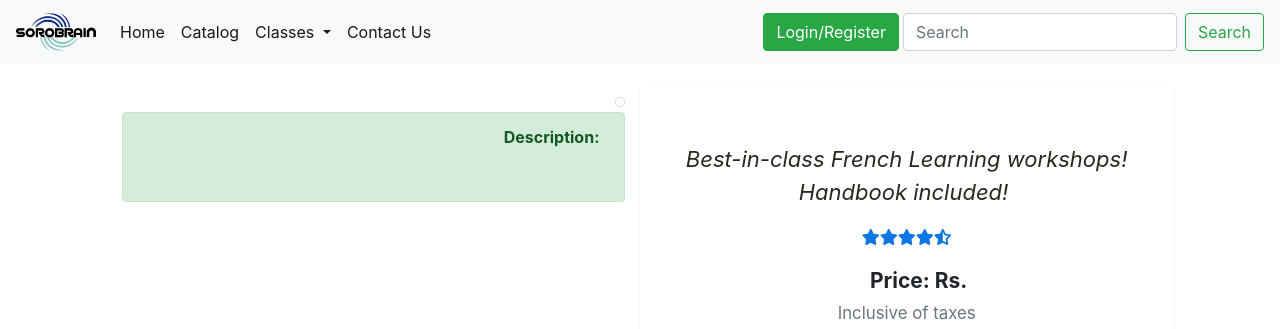
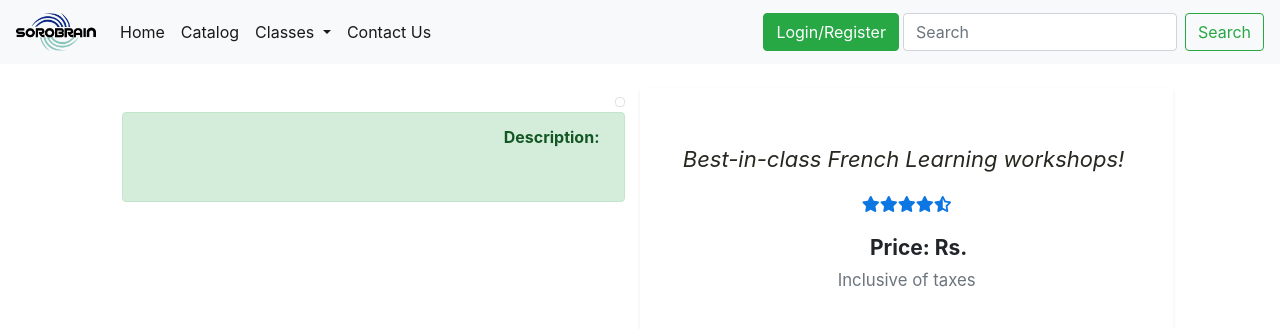
Before and after one commit to IshanManchanda/sorobrain, a Django app: template workshops/templates/workshops/workshop.html in a window 1280 px wide. Shown: the top 329 px of the page. Run offline with Django 3.2, Linux system fonts and the light colour scheme; the template is opened without the code that fills it, so the values that code supplies are empty; some libraries are stand-ins or nearby versions; some web fonts are replaced.

Commit message:
workshop storefornt

```diff
--- a/workshops/templates/workshops/workshop.html
+++ b/workshops/templates/workshops/workshop.html
@@ -24,7 +24,7 @@
 				</div>
                 <div class="col-md-5 col-lg-5 shadow-sm">
                     <h3 style="font-family: Adamina, serif;margin-top: 13px;">{{ workshop.title }}&nbsp;</h3>
-                    <p style="color: #282821;font-size: 22px;"><em>Best-in-class French Learning workshops! Handbook included!&nbsp;</em><br></p>
+                    <p style="color: #282821;font-size: 22px;"><em>Best-in-class French Learning workshops!&nbsp;</em><br></p>
                     <p style="color: rgb(12,119,226);"><i class="fas fa-star"></i><i class="fas fa-star"></i><i class="fas fa-star"></i><i class="fas fa-star"></i><i class="fas fa-star-half-alt"></i></p>
 					<strong style="font-size: 21px;margin-bottom: 3px;padding: 24px;">{% if workshop.discount %}Discount: {{ workshop.discount }}% <br> Rs.{{ workshop.sub_total }}; <i class="text-muted small">Original Cost: <strike>Rs. {{ workshop.cost }}</strike></i>{% else %}Price: Rs. {{ workshop.cost }}{% endif %}<br><small class="small text-muted">Inclusive of taxes</small><br><br></strong>
 					<strong style="font-size: 18px;margin-bottom: 3px;">Date: {{ workshop.date }} <small class="small text-muted">(Indian Standard Time)</small><br><br></strong>
```
